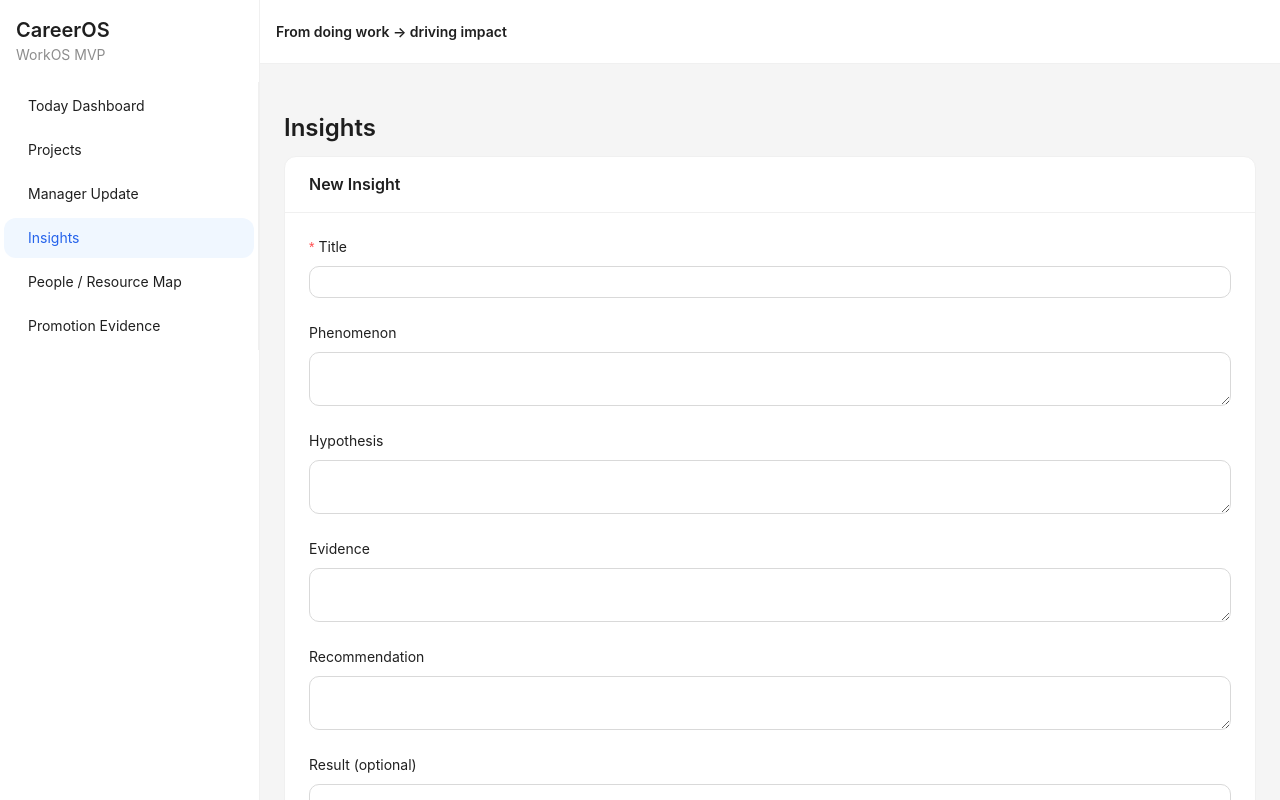
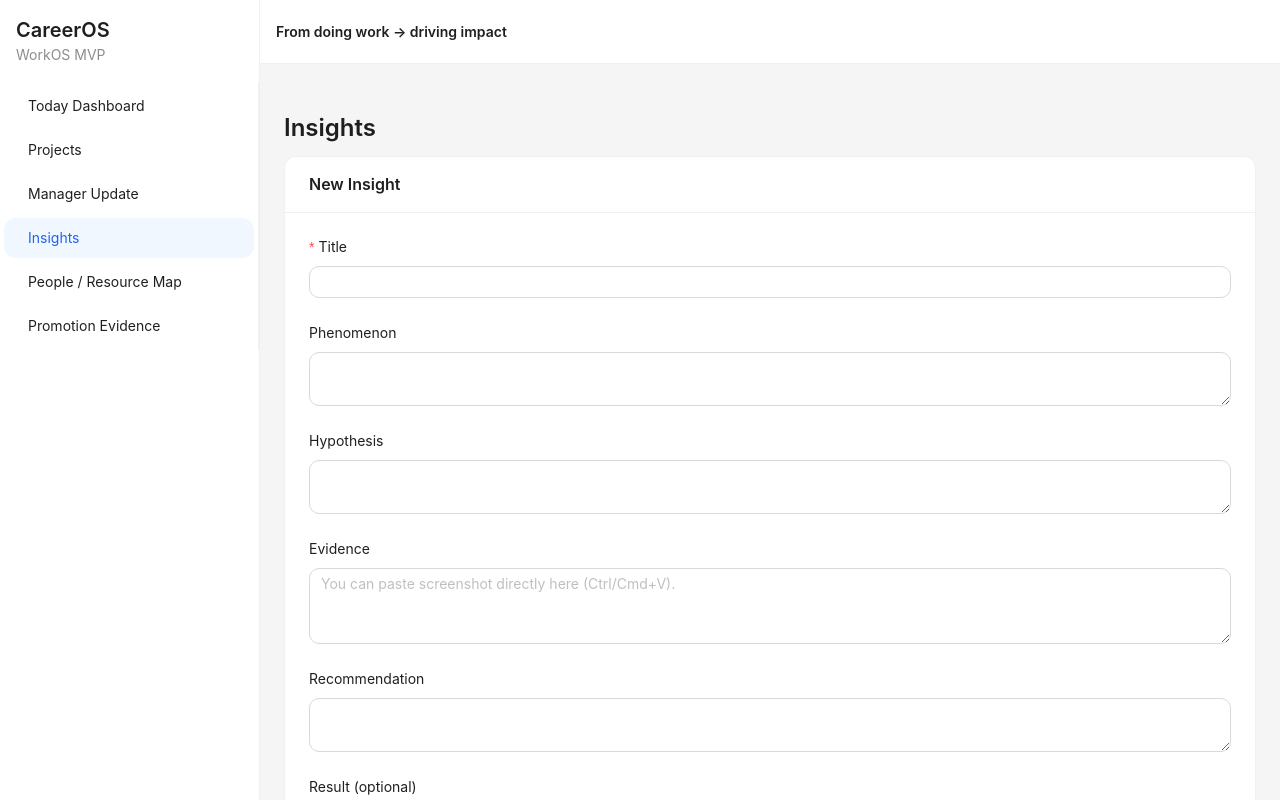
Before and after one commit to adamhuang2027/career-os-webapp, a React (Vite) app in the folder frontend/: page /insights in a window 1280 px wide. Shown: the top 800 px of the page. Built offline with nearby package versions, Linux system fonts and the light colour scheme; no server answers.

Commit message:
feat(careeros): support pasting screenshots into insight evidence

```diff
--- a/frontend/src/pages/InsightsPage.jsx
+++ b/frontend/src/pages/InsightsPage.jsx
@@ -84,6 +84,30 @@ export default function InsightsPage() {
     window.scrollTo({ top: 0, behavior: 'smooth' })
   }
 
+  const handleEvidencePaste = (targetForm) => async (e) => {
+    const items = e.clipboardData?.items || []
+    const imageItem = Array.from(items).find((it) => it.type?.startsWith('image/'))
+    if (!imageItem) return
+
+    e.preventDefault()
+    const file = imageItem.getAsFile()
+    if (!file) return
+
+    if (file.size > 2 * 1024 * 1024) {
+      message.warning('Image is large (>2MB). Consider compressing for better performance.')
+    }
+
+    const reader = new FileReader()
+    reader.onload = () => {
+      const dataUrl = reader.result
+      const current = targetForm.getFieldValue('evidence') || ''
+      const next = `${current}${current ? '\n\n' : ''}![screenshot](${dataUrl})`
+      targetForm.setFieldValue('evidence', next)
+      message.success('Screenshot pasted into Evidence')
+    }
+    reader.readAsDataURL(file)
+  }
+
   return (
     <>
       <Typography.Title level={3}>Insights</Typography.Title>
@@ -92,7 +116,9 @@ export default function InsightsPage() {
           <Form.Item name="title" label="Title" rules={[{ required: true }]}><Input /></Form.Item>
           <Form.Item name="phenomenon" label="Phenomenon"><Input.TextArea rows={2} /></Form.Item>
           <Form.Item name="hypothesis" label="Hypothesis"><Input.TextArea rows={2} /></Form.Item>
-          <Form.Item name="evidence" label="Evidence"><Input.TextArea rows={2} /></Form.Item>
+          <Form.Item name="evidence" label="Evidence">
+            <Input.TextArea rows={3} onPaste={handleEvidencePaste(form)} placeholder="You can paste screenshot directly here (Ctrl/Cmd+V)." />
+          </Form.Item>
           <Form.Item name="recommendation" label="Recommendation"><Input.TextArea rows={2} /></Form.Item>
           <Form.Item name="result" label="Result (optional)"><Input.TextArea rows={2} /></Form.Item>
           <Space wrap>
@@ -136,7 +162,9 @@ export default function InsightsPage() {
           <Form.Item name="title" label="Title" rules={[{ required: true }]}><Input /></Form.Item>
           <Form.Item name="phenomenon" label="Phenomenon"><Input.TextArea rows={2} /></Form.Item>
           <Form.Item name="hypothesis" label="Hypothesis"><Input.TextArea rows={2} /></Form.Item>
-          <Form.Item name="evidence" label="Evidence"><Input.TextArea rows={2} /></Form.Item>
+          <Form.Item name="evidence" label="Evidence">
+            <Input.TextArea rows={3} onPaste={handleEvidencePaste(editForm)} placeholder="You can paste screenshot directly here (Ctrl/Cmd+V)." />
+          </Form.Item>
           <Form.Item name="recommendation" label="Recommendation"><Input.TextArea rows={2} /></Form.Item>
           <Form.Item name="result" label="Result"><Input.TextArea rows={2} /></Form.Item>
           <Space>
```
